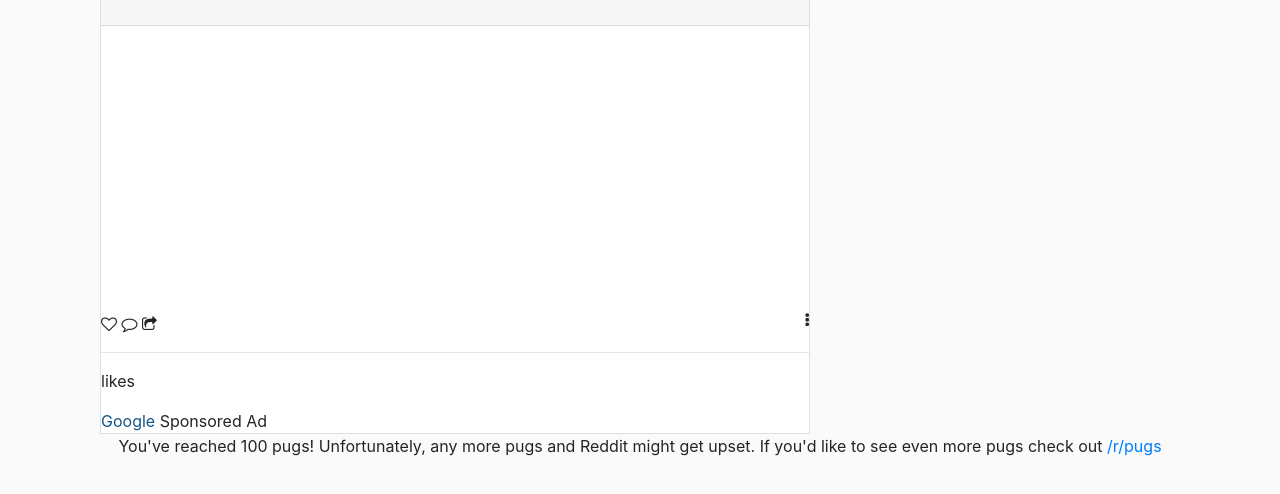
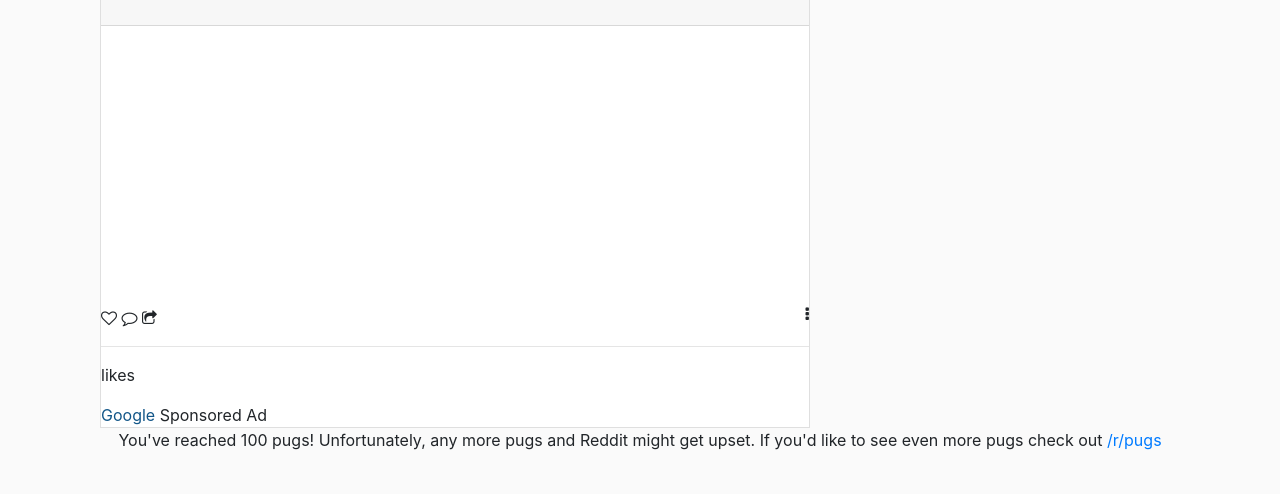
Before and after one commit to ConnorGutman/instagrumble, a website: page index.html in a window 1280 px wide. Shown: the part 142-636 px from the top of the page. Drawn offline with nearby package versions, Linux system fonts and the light colour scheme; no server answers.

Commit message:
Fix Ad Style

```diff
--- a/index.html
+++ b/index.html
@@ -42,7 +42,7 @@
             <span class='time pull-right'> </span>
           </p>
         </div>
-        <div class="card-block" style="width:100%; height:40%;">
+
         <script async src="//pagead2.googlesyndication.com/pagead/js/adsbygoogle.js"></script>
 <!-- Instagrumble-Large -->
 <ins class="adsbygoogle"
@@ -52,7 +52,6 @@
 <script>
 (adsbygoogle = window.adsbygoogle || []).push({});
 </script>
-  </div>
         <div class='card-block'> <i class='like fa fa-heart-o'></i> <i class='fa fa-comment-o'></i> <i class='fa fa-share-square-o'></i> <i class='fa fa-ellipsis-v pull-right'></i>
           <hr>
           <p>
```
